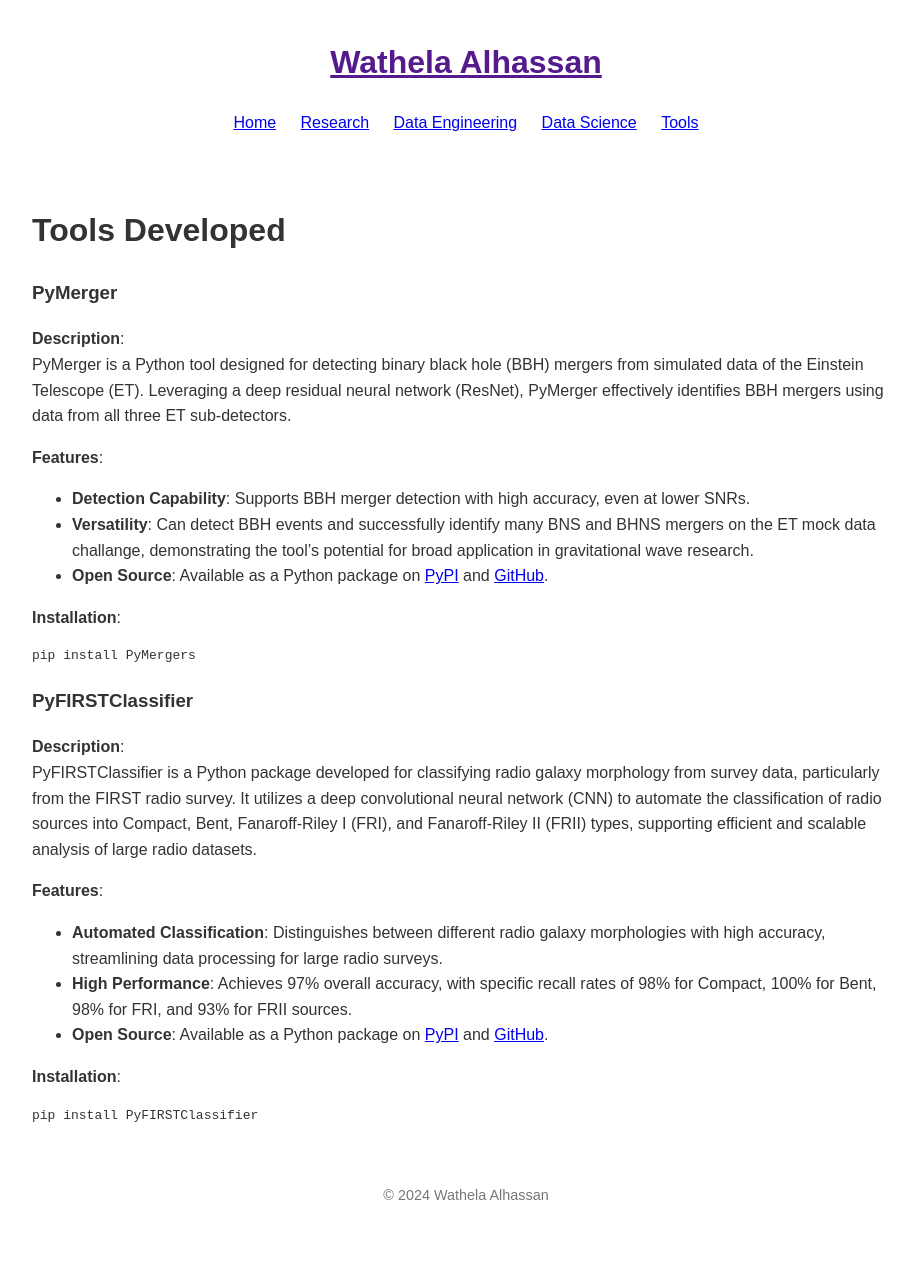
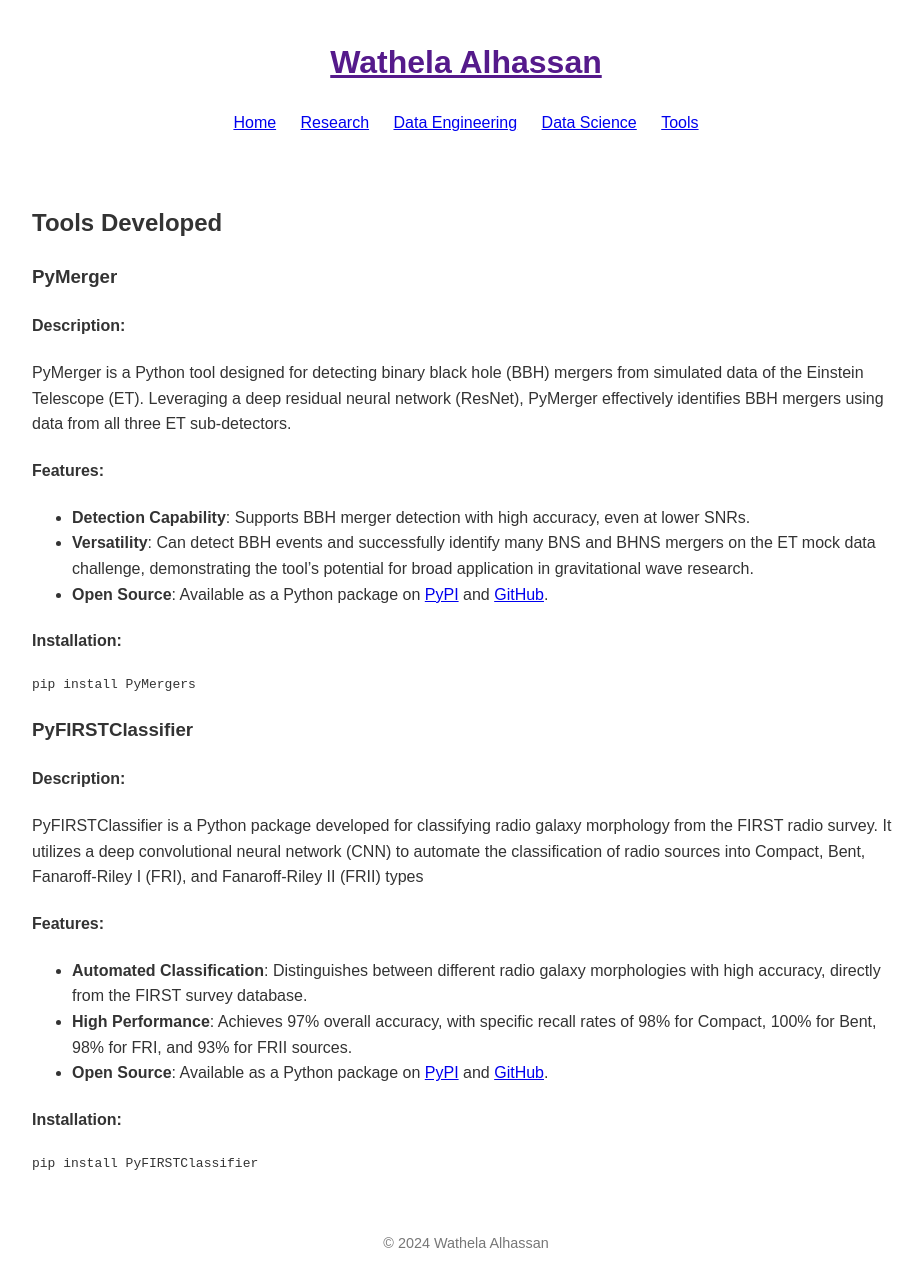
Before and after one commit to wathela/wathela.github.io, a Jekyll site: the page built from tools.md, in a window 1280 px wide. Shown: the whole page, without its empty margins (174-1097 px from the left). Built offline with Jekyll 4.4.1, drawn with Linux system fonts in a browser that asks for light colours; before the commit the page ends 1236 px from its top, so only the background shows below that.

Commit message:
update home  md

````diff
--- a/tools.md
+++ b/tools.md
@@ -4,33 +4,36 @@ title: "Tools"
 permalink: /tools/
 ---
 
-# Tools Developed
 
-### PyMerger
-**Description**:
-PyMerger is a Python tool designed for detecting binary black hole (BBH) mergers from simulated data of the Einstein Telescope (ET). Leveraging a deep residual neural network (ResNet), PyMerger effectively identifies BBH mergers using data from all three ET sub-detectors.
+<div id="tools" class="tab-content">
+    <h2>Tools Developed</h2>
+    <!-- PyMerger Tool -->
+    <div id="pymerger">
+        <h3>PyMerger</h3>
+        <h4>Description:</h4>
+        <p>PyMerger is a Python tool designed for detecting binary black hole (BBH) mergers from simulated data of the Einstein Telescope (ET). Leveraging a deep residual neural network (ResNet), PyMerger effectively identifies BBH mergers using data from all three ET sub-detectors.</p>
+        <h4>Features:</h4>
+        <ul>
+            <li><strong>Detection Capability</strong>: Supports BBH merger detection with high accuracy, even at lower SNRs.</li>
+            <li><strong>Versatility</strong>: Can detect BBH events and successfully identify many BNS and BHNS mergers on the ET mock data challenge, demonstrating the tool’s potential for broad application in gravitational wave research.</li>
+            <li><strong>Open Source</strong>: Available as a Python package on <a href="https://pypi.org/project/PyMergers/">PyPI</a> and <a href="https://github.com/wathela/PyMerger">GitHub</a>.</li>
+        </ul>
+        <h4>Installation:</h4>
+        <pre><code>pip install PyMergers</code></pre>
+    </div>
+    <!-- PyFIRSTClassifier Tool -->
+    <div id="pyfirstclassifier">
+        <h3>PyFIRSTClassifier</h3>
+        <h4>Description:</h4>
+        <p>PyFIRSTClassifier is a Python package developed for classifying radio galaxy morphology from the FIRST radio survey. It utilizes a deep convolutional neural network (CNN) to automate the classification of radio sources into Compact, Bent, Fanaroff-Riley I (FRI), and Fanaroff-Riley II (FRII) types</p>
+        <h4>Features:</h4>
+        <ul>
+            <li><strong>Automated Classification</strong>: Distinguishes between different radio galaxy morphologies with high accuracy, directly from the FIRST survey database.</li>
+            <li><strong>High Performance</strong>: Achieves 97% overall accuracy, with specific recall rates of 98% for Compact, 100% for Bent, 98% for FRI, and 93% for FRII sources.</li>
+            <li><strong>Open Source</strong>: Available as a Python package on <a href="https://pypi.org/project/PyFIRSTClassifier/">PyPI</a> and <a href="https://github.com/wathela/FIRST-CLASSIFIER">GitHub</a>.</li>
+        </ul>
+        <h4>Installation:</h4>
+        <pre><code>pip install PyFIRSTClassifier</code></pre>
+    </div>
 
-**Features**:
-- **Detection Capability**: Supports BBH merger detection with high accuracy, even at lower SNRs.
-- **Versatility**: Can detect BBH events and successfully identify many BNS and BHNS mergers on the ET mock data challange, demonstrating the tool’s potential for broad application in gravitational wave research.
-- **Open Source**: Available as a Python package on [PyPI](https://pypi.org/project/PyMergers/) and [GitHub](https://github.com/wathela/PyMerger).
-
-**Installation**:
-```bash
-pip install PyMergers
-```
-
-
-### PyFIRSTClassifier
-**Description**:
-PyFIRSTClassifier is a Python package developed for classifying radio galaxy morphology from survey data, particularly from the FIRST radio survey. It utilizes a deep convolutional neural network (CNN) to automate the classification of radio sources into Compact, Bent, Fanaroff-Riley I (FRI), and Fanaroff-Riley II (FRII) types, supporting efficient and scalable analysis of large radio datasets.
-
-**Features**:
-- **Automated Classification**: Distinguishes between different radio galaxy morphologies with high accuracy, streamlining data processing for large radio surveys.
-- **High Performance**: Achieves 97% overall accuracy, with specific recall rates of 98% for Compact, 100% for Bent, 98% for FRI, and 93% for FRII sources.
-- **Open Source**: Available as a Python package on [PyPI](https://pypi.org/project/PyFIRSTClassifier/) and [GitHub](https://github.com/wathela/FIRST-CLASSIFIER).
-
-**Installation**:
-```bash
-pip install PyFIRSTClassifier
-```
+</div>
````
Also changed, not shown: index.md (+35 -5 lines), assets/images/pymerger_logo.png (added).
